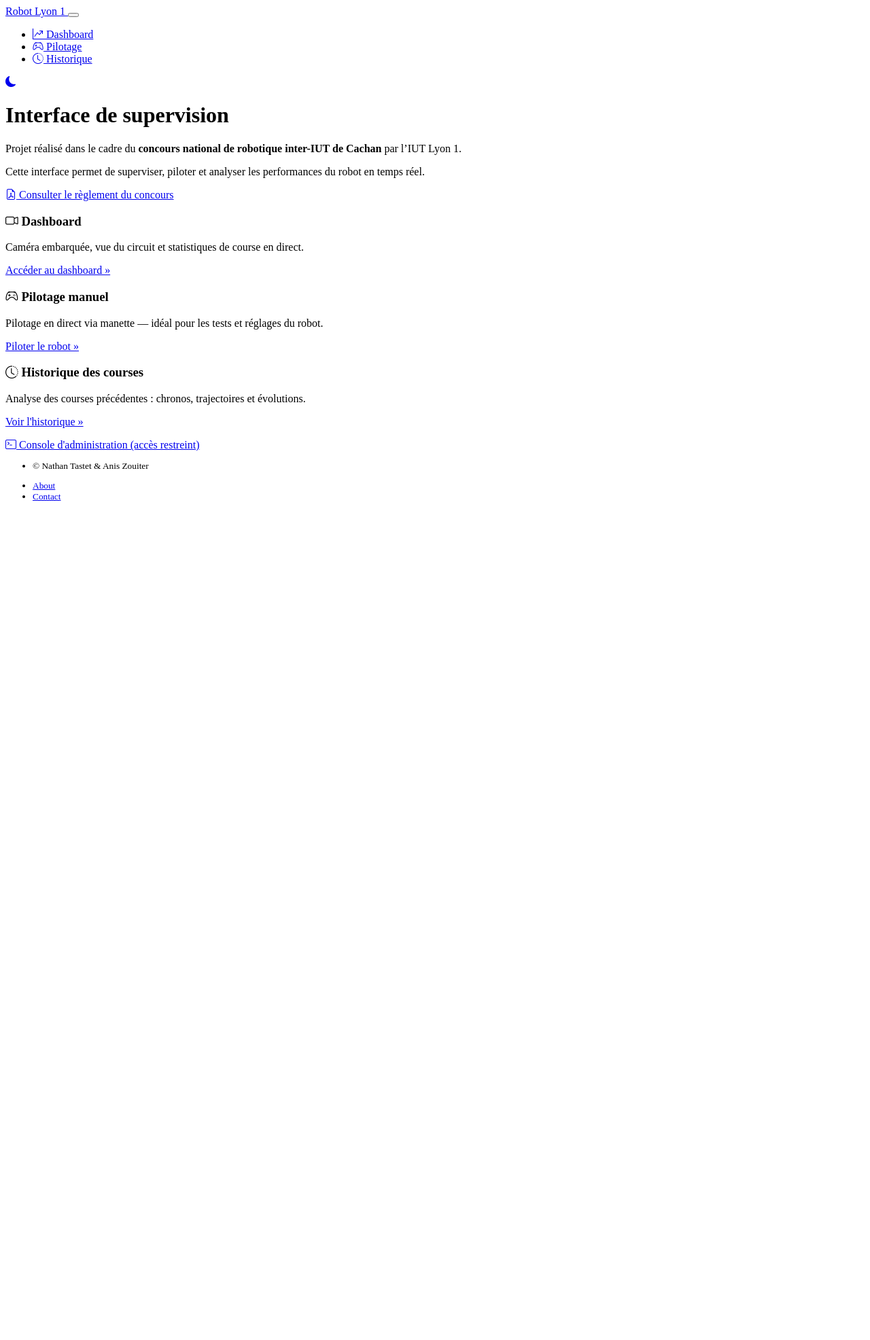
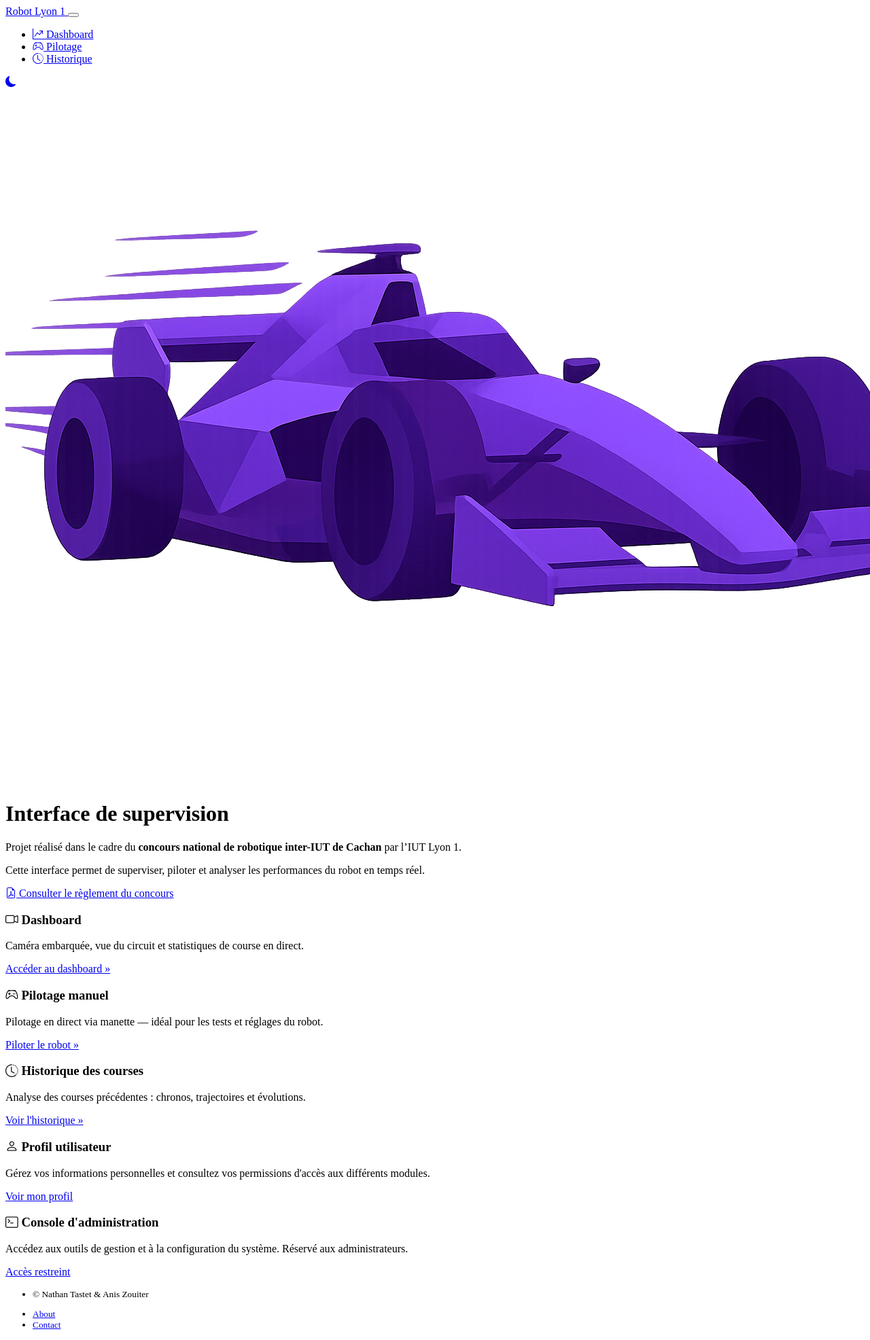
Before and after one commit to NathanTastet/voiture_autonome_604, a Python web app: template app/templates/public/home.html in a window 1280 px wide; the page is wider, and only the part inside the window is pictured. Shown: that part at 68% size. Before the commit the page ends 737 px from the top of that part, so only its background shows below. Run offline with Jinja, Linux system fonts and the light colour scheme; the template is opened without the code that fills it, so the values that code supplies are empty.

Commit message:
rajout d'une belle voiture (et une restructuration de la BDD pour ajouter les permissions de chaque fenêtre)

```diff
--- a/app/templates/nav.html
+++ b/app/templates/nav.html
@@ -26,12 +26,21 @@
             <i class="bi bi-clock-history"></i> Historique
           </a>
         </li>
+
         {% if current_user.is_authenticated %}
-        <li class="nav-item ms-3">
-          <a class="nav-link" href="{{ url_for('public.admin') }}">
-            <i class="bi bi-terminal"></i> Admin
-          </a>
-        </li>
+          <li class="nav-item ms-3">
+            <a class="nav-link" href="{{ url_for('user.profile') }}">
+              <i class="bi bi-person-circle"></i> Profil
+            </a>
+          </li>
+
+          {% if current_user.is_admin %}
+          <li class="nav-item ms-3">
+            <a class="nav-link" href="{{ url_for('public.admin') }}">
+              <i class="bi bi-terminal"></i> Admin
+            </a>
+          </li>
+          {% endif %}
         {% endif %}
       </ul>
 
--- a/app/templates/public/home.html
+++ b/app/templates/public/home.html
@@ -1,20 +1,33 @@
 {% extends "layout.html" %}
 {% block content %}
+
 <!-- Bandeau principal -->
-<div class="jumbotron">
-  <div class="container">
-    <h1 class="mt-5">Interface de supervision</h1>
+<div class="jumbotron position-relative overflow-hidden">
+  <div class="container position-relative">
+    <div class="row align-items-center">
+      <!-- Colonne image -->
+      <div class="col-md-3 d-none d-md-block">
+        <img src="{{ url_for('static', filename='img/car.png') }}"
+             alt="Voiture de course violette"
+             class="img-fluid car-float-animated">
+      </div>
+
+      <!-- Colonne texte -->
+      <div class="col-md-9">
+        <h1 class="mt-4">Interface de supervision</h1>
         <p class="lead">
           Projet réalisé dans le cadre du <strong>concours national de robotique inter-IUT de Cachan</strong> par l’IUT Lyon 1.
         </p>
         <p>
           Cette interface permet de superviser, piloter et analyser les performances du robot en temps réel.
         </p>
-    <p class="mb-5">
+        <p class="mb-4">
           <a class="btn btn-outline-info" href="{{ url_for('public.reglement_pdf') }}" target="_blank">
             <i class="bi bi-file-earmark-pdf"></i> Consulter le règlement du concours
           </a>
         </p>
+      </div>
+    </div>
   </div>
 </div>
 
@@ -38,11 +51,31 @@
   </div>
 
   <div class="row mt-5">
-    <div class="col text-center">
-      <a class="btn btn-outline-secondary" href="{{ url_for('public.admin') }}">
-        <i class="bi bi-terminal"></i> Console d'administration (accès restreint)
-      </a>
+
+    <div class="col-lg-4">
+      <h3><i class="bi bi-person"></i> Profil utilisateur</h3>
+      <p>Gérez vos informations personnelles et consultez vos permissions d'accès aux différents modules.</p>
+      {% if current_user.is_authenticated %}
+        <p><a class="btn btn-outline-primary" href="{{ url_for('user.profile') }}">Voir mon profil &raquo;</a></p>
+      {% else %}
+        <p><a class="btn btn-outline-secondary disabled" href="#" tabindex="-1" aria-disabled="true">
+          Voir mon profil
+        </a></p>
+      {% endif %}
     </div>
+
+    <div class="col-lg-4">
+      <h3><i class="bi bi-terminal"></i> Console d'administration</h3>
+      <p>Accédez aux outils de gestion et à la configuration du système. Réservé aux administrateurs.</p>
+      {% if current_user.is_authenticated and current_user.is_admin %}
+        <p><a class="btn btn-outline-primary" href="{{ url_for('public.admin') }}">Accéder à la console &raquo;</a></p>
+      {% else %}
+        <p><a class="btn btn-outline-secondary disabled" href="#" tabindex="-1" aria-disabled="true">
+          Accès restreint
+        </a></p>
+      {% endif %}
+    </div>
+    <div class="col-lg-4"></div> <!-- Colonne vide pour équilibrer -->
   </div>
 </div>
 {% endblock %}
--- a/app/user/models.py
+++ b/app/user/models.py
@@ -41,6 +41,10 @@ class User(UserMixin, PkModel):
     active = Column(db.Boolean(), default=False)
     is_admin = Column(db.Boolean(), default=False)
 
+    can_access_dashboard = Column(db.Boolean(), default=False)
+    can_pilot_robot = Column(db.Boolean(), default=False)
+    can_view_history = Column(db.Boolean(), default=False)
+
     @hybrid_property
     def password(self):
         """Hashed password."""
--- a/assets/js/main.js
+++ b/assets/js/main.js
@@ -7,6 +7,7 @@
 // JavaScript modules
 require("@fortawesome/fontawesome-free");
 require("jquery");
+require("bootstrap");
 
 
 require.context(
--- a/requirements.txt
+++ b/requirements.txt
@@ -1,5 +1,3 @@
 # Included because many Paas's require a requirements.txt file in the project root
 # Just installs the production requirements.
 -r requirements/prod.txt
-dash
-dash-bootstrap-components
```
Also changed, not shown: app/public/views.py (+8 -10 lines), app/templates/users/members.html (deleted, +0 -8 lines), app/templates/users/profile.html (added, +37 -0 lines), app/user/views.py (+3 -4 lines), migrations/versions/1b2c7b324f1e_.py (added, +36 -0 lines), app/static/img/car.png (added), assets/css/style.css (line endings or trailing spaces), assets/scss/custom-bootstrap.scss (line endings or trailing spaces). Lines whose indentation alone changed are shown as unchanged.
